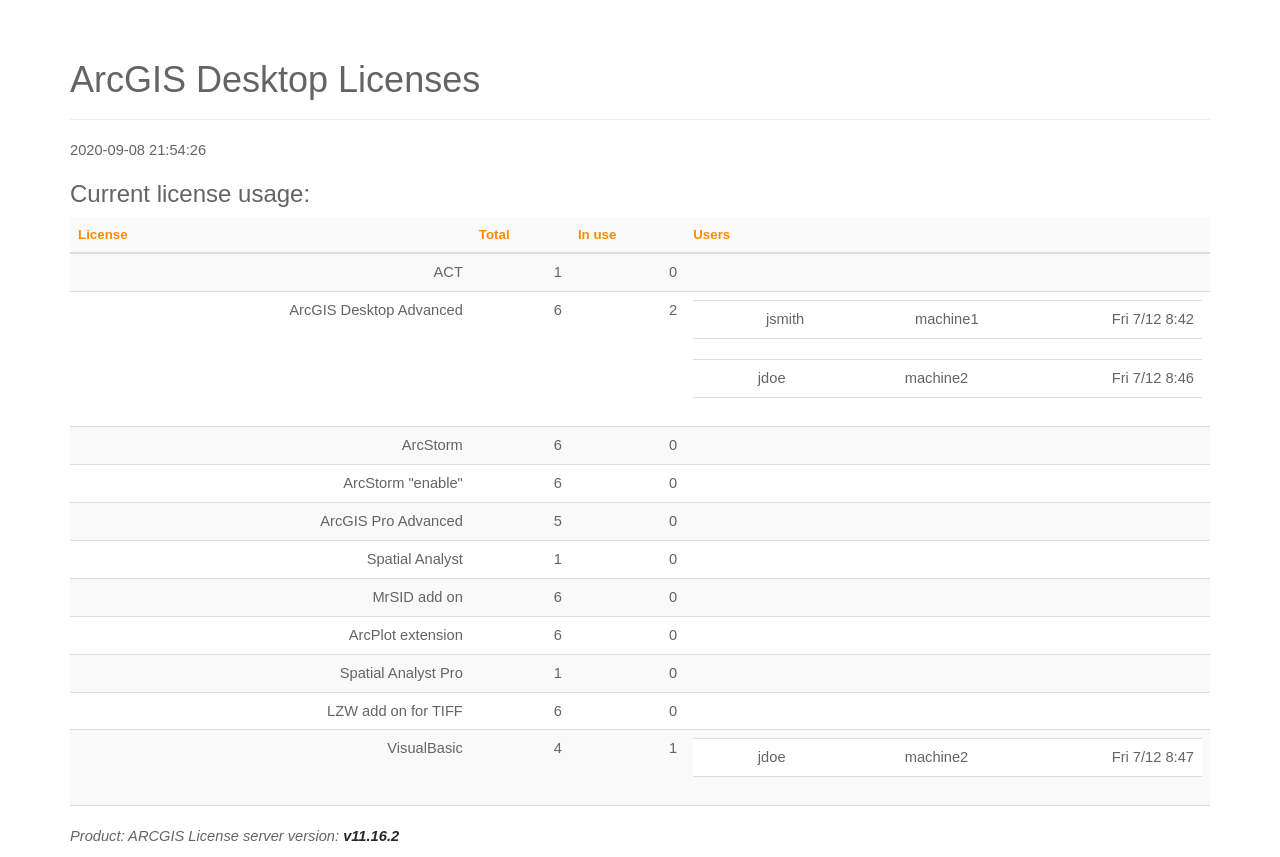
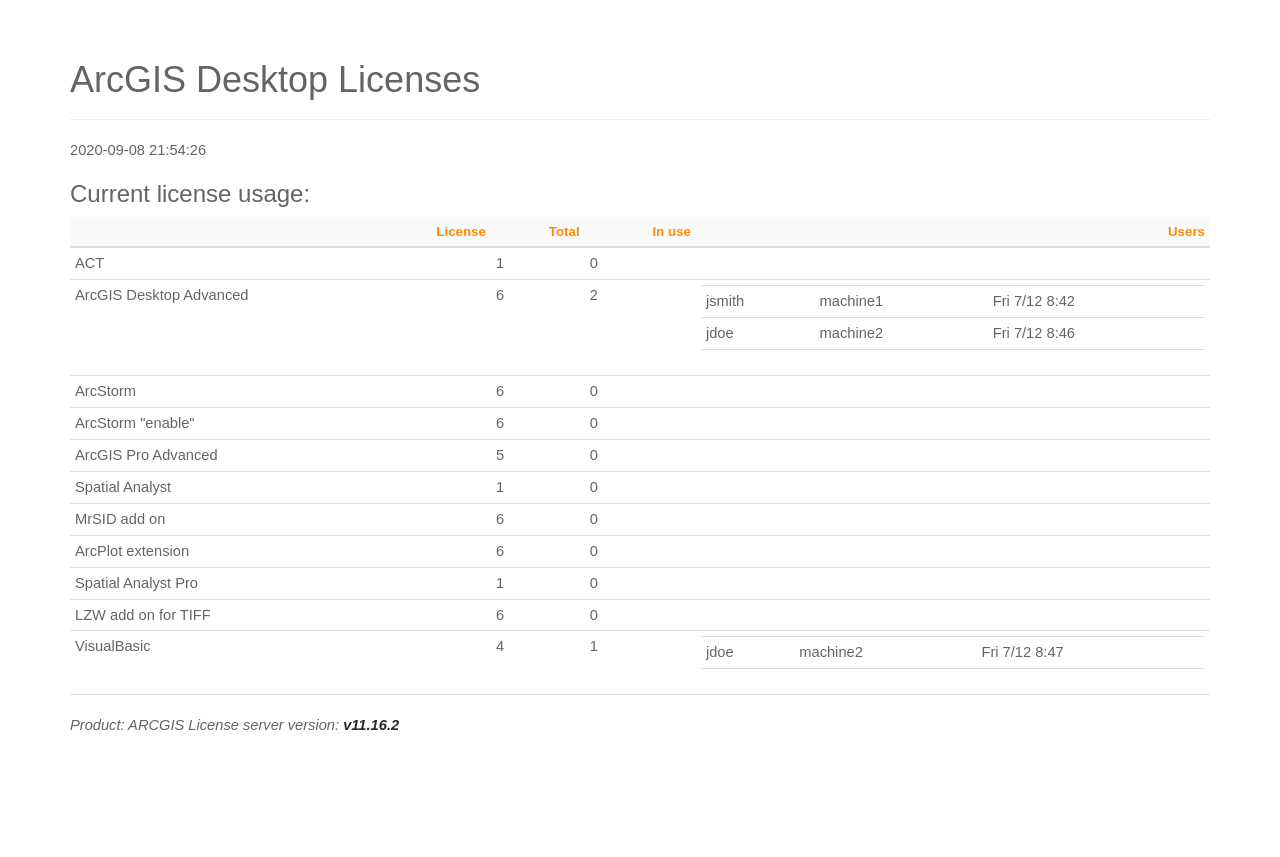
Before and after one commit to brian32768/docker-flexlm, a Flask app: page / in a window 1280 px wide. Shown: the part 52-909 px from the top of the page. After the commit the page ends 782 px from the top, so only its background shows below. Run offline with Flask 2, Linux system fonts and the light colour scheme; some libraries are stand-ins or nearby versions.

Commit message:
done polishing CSS for now

```diff
--- a/app/static/cc.css
+++ b/app/static/cc.css
@@ -7,13 +7,16 @@
 b {
     color: rgb(40,40,40);
 }
+table {
+    max-width: 640px;
 th {
     color: darkorange;
     background-color: rgb(250, 250, 250);
     font-size: 10pt;
+    text-align: right;
 }
 tbody, td {
     vertical-align: top;
-    text-align: right;
+    text-align: left;
     border-bottom: 1px solid #ddd;
 }
--- a/app/templates/base.html
+++ b/app/templates/base.html
@@ -3,6 +3,7 @@
 {% block title %}ArcGIS Monitor{% endblock %}
 
 {% block styles %}
+
 {{super()}}
 
 <!-- Latest compiled and minified CSS -->
--- a/app/templates/licenses.html
+++ b/app/templates/licenses.html
@@ -6,12 +6,10 @@
 <div class="page-header">
   <h1>ArcGIS Desktop Licenses</h1>
 </div>
-
   {{timestamp}}
-
 <h3>Current license usage: </h3>
 
-<table class="table table-striped">
+<table class="table table-condensed">
   <thead>
     <tr> <th>License</th> <th>Total</th> <th>In use</th> <th>Users</th> </tr>
   </thead>
@@ -22,15 +20,13 @@
        <td class="c2">{{license.total}}</td>
        <td class="c3">{{license.in_use}}</td>
        <td class="c4">
+         <table class="table table-condensed table-user">
          {% for user in license.users %}
-         <table class="table table-user">
            <tr>
-            <td>{{user.name}}</td>
-            <td>{{user.computer}}</td>
-            <td>{{user.start}}</td>
-         </tr>
+            <td>{{user.name}}</td><td>{{user.computer}}</td><td>{{user.start}}</td>
+           </tr>
+        {% endfor %}
         </table>
-        {% endfor %}
         </td>
       </tr>
     {% endfor %}
```
Also changed, not shown: README.md, 1 other file.
